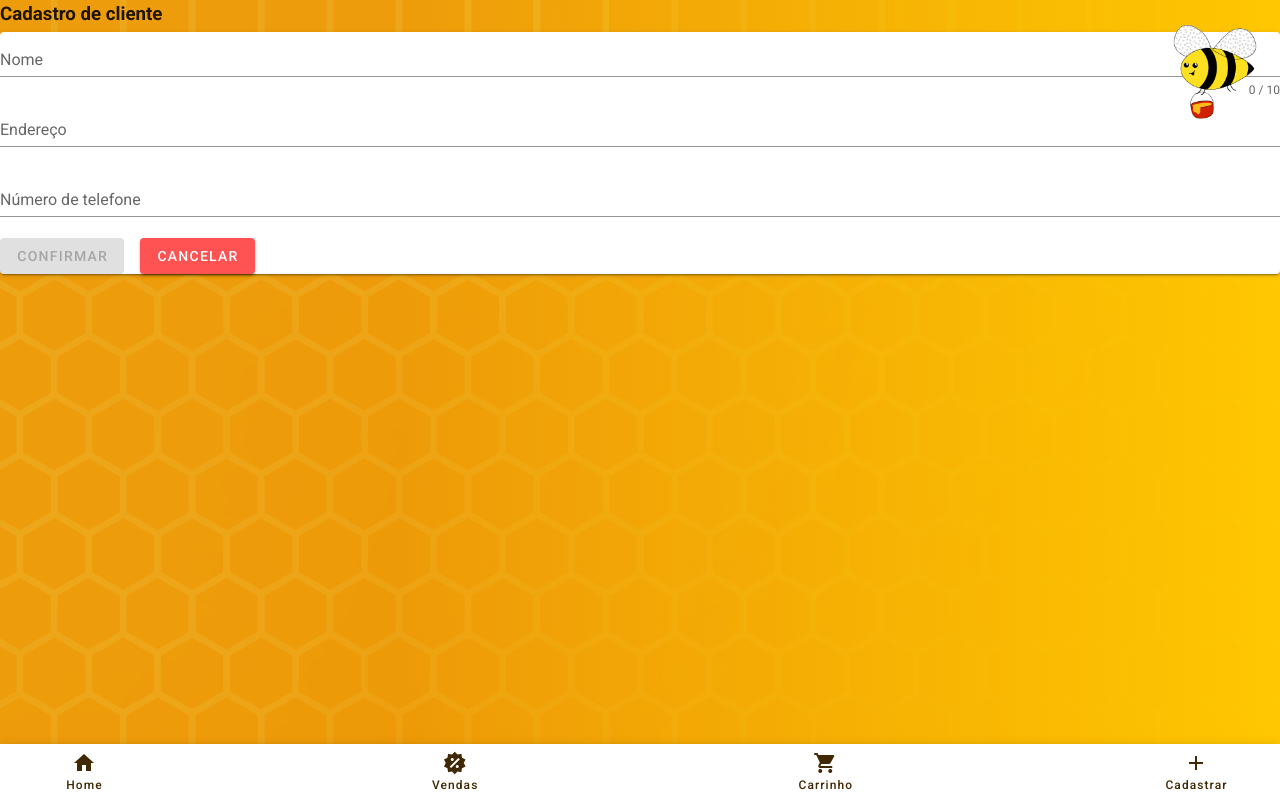
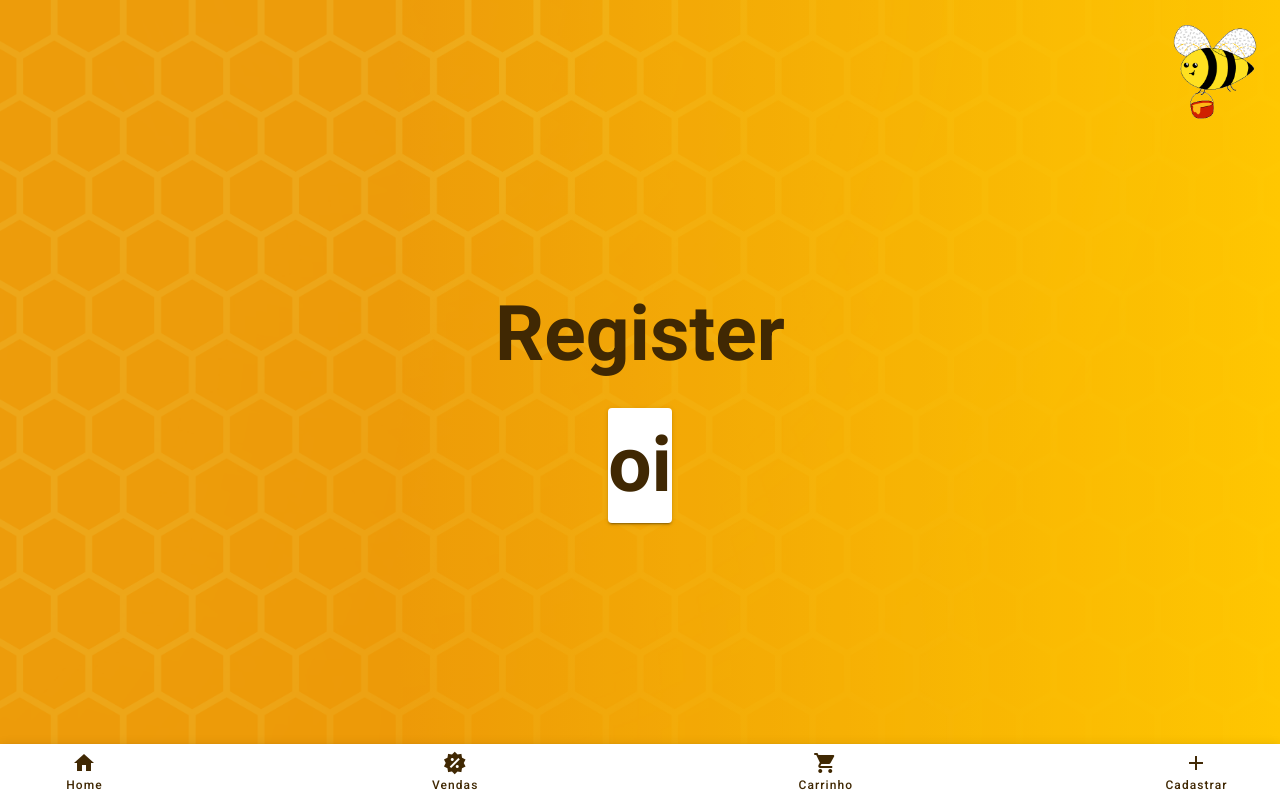
Before and after one commit to Nathalia-Massaia/colmeia-pay, a Vue app in the folder frontend/: page /register in a window 1280 px wide. Built offline with nearby package versions, Linux system fonts and the light colour scheme; what vuetify-confirm would draw is missing.

Commit message:
create-RegisterCustomer-page

```diff
--- a/frontend/src/App.vue
+++ b/frontend/src/App.vue
@@ -48,18 +48,15 @@ export default Vue.extend({
   overflow: hidden;
 }
 
-/* .routerView {
-  width: 100%;
-  z-index: 1;
-  position: fixed;
-} */
+.routerView {
+  height: 100%;
+}
 
 .headerWrapper {
   position: fixed;
   bottom: 0;
   width: 100%;
   z-index: map-get($layers, menu);
-
 }
 
 #app {
--- a/frontend/src/components/Register.vue
+++ b/frontend/src/components/Register.vue
@@ -1,55 +1,28 @@
 <template>
-  <div class="registerWrapper">
-    <h3>Cadastro de cliente</h3>
+  <div class='registerWrapper'>
+    <h1>Register</h1>
     <v-card>
-      <v-form ref="form" v-model="valid" lazy-validation>
-        <v-text-field
-          v-model="name"
-          :counter="10"
-          :rules="nameRules"
-          label="Nome"
-          required
-        ></v-text-field>
-
-        <v-text-field
-          v-model="email"
-          :rules="emailRules"
-          label="Endereço"
-          required
-        ></v-text-field>
-        <v-text-field
-          v-model="email"
-          :rules="emailRules"
-          label="Número de telefone"
-          required
-        ></v-text-field>
-
-        <v-btn
-          :disabled="!valid"
-          color="success"
-          class="mr-4"
-          @click="confirme"
-        >
-          Confirmar
-        </v-btn>
-
-        <v-btn color="error" class="mr-4" @click="reset"> Cancelar </v-btn>
-      </v-form>
+      <h1>oi</h1>
     </v-card>
   </div>
 </template>
 
 <script lang='ts'>
-import Vue from "vue";
+import Vue from 'vue';
 
 export default Vue.extend({
-  name: "Register",
-  data() {
-    return {};
-  },
+  name: 'Register',
+  data(){
+    return {}
+  }
 });
 </script>
 
 <style lang="scss">
-@import "@/sass/master";
+@import '@/sass/master';
+
+.registerWrapper {
+  @include flexbox(column, center, center, 1rem);
+}
+
 </style>
```
Also changed, not shown: frontend/src/components/RegisterCustomer.vue (added, +50 -0 lines).
